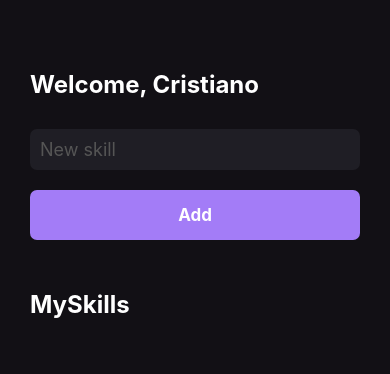
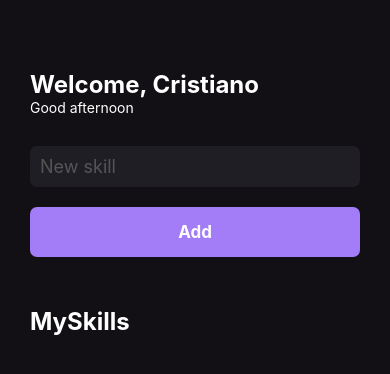
Before and after one commit to cristianoasg/myskills, a React Native app: screen / in a window 390 px wide. Shown: the top 374 px of the page. Built offline with nearby package versions, Linux system fonts and the light colour scheme.

Commit message:
hooks with useEffect

```diff
--- a/src/pages/Home.js
+++ b/src/pages/Home.js
@@ -1,4 +1,4 @@
-import React, { useState } from 'react';
+import React, { useState, useEffect } from 'react';
 import {
   View,
   Text,
@@ -14,16 +14,34 @@ import { SkillCard } from '../components/SkillCard';
 export function Home() {
   const [newSkill, setNewSkill] = useState('');
   const [mySkills, setMySkills] = useState([]);
+  const [gretting, setGretting] = useState('');
 
   function handleAddNewSkill() {
     setMySkills(oldState => [...oldState, newSkill]);
   }
+
+  useEffect(() => {
+    const currentHour = new Date().getHours();
+
+    if (currentHour < 12) {
+      setGretting('Good morning');
+    }
+    else if (currentHour >= 12 && currentHour < 18) {
+      setGretting('Good afternoon');
+    } else {
+      setGretting('Good night');
+    }
+  }, [])
 
 
   return (
     <View style={styles.container}>
       <Text style={styles.title}>
         Welcome, Cristiano
+      </Text>
+
+      <Text style={styles.grettings}>
+        {gretting}
       </Text>
 
       <TextInput
@@ -38,6 +56,8 @@ export function Home() {
       <Text style={[styles.title, { marginVertical: 50 }]}>
         MySkills
       </Text>
+
+
 
       <FlatList
         data={mySkills}
@@ -71,4 +91,7 @@ const styles = StyleSheet.create({
     marginTop: 30,
     borderRadius: 7,
   },
+  grettings: {
+    color: '#FFF',
+  }
 });
```
